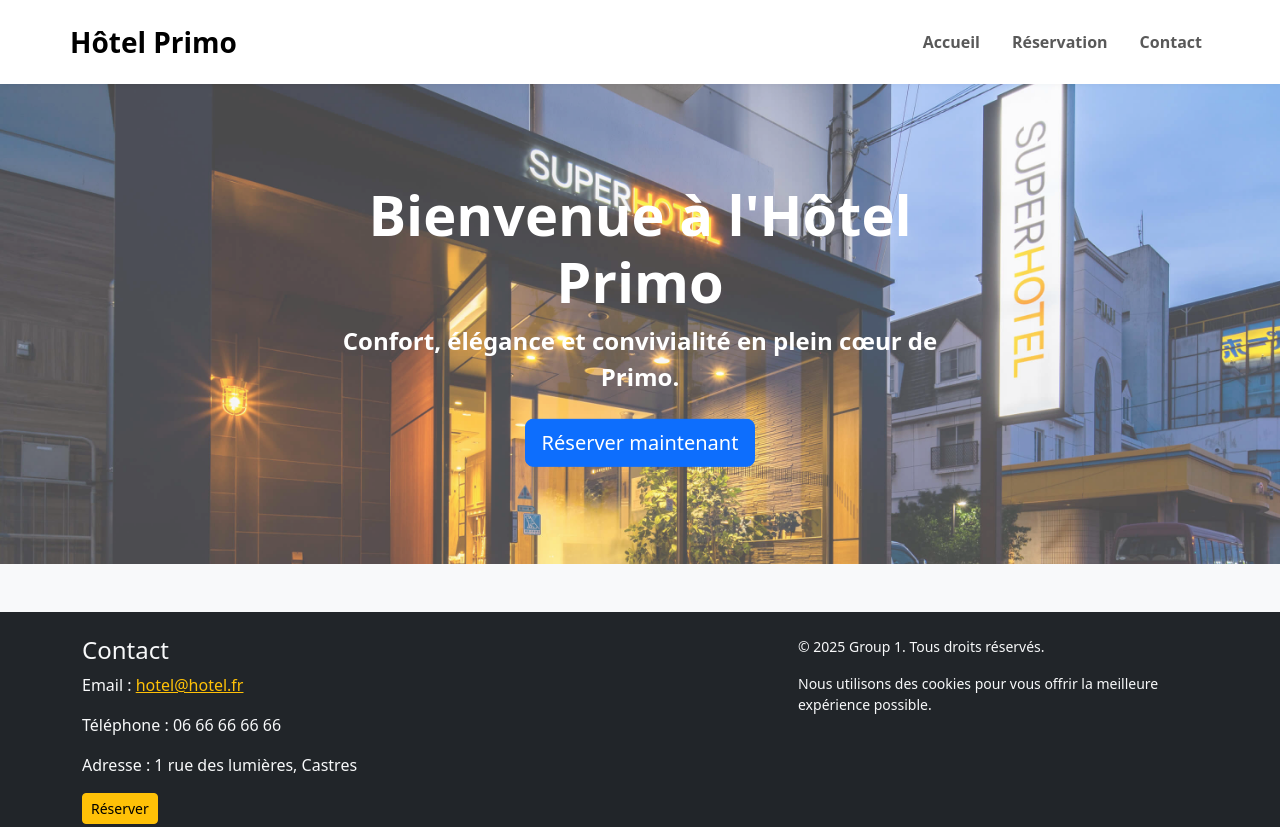
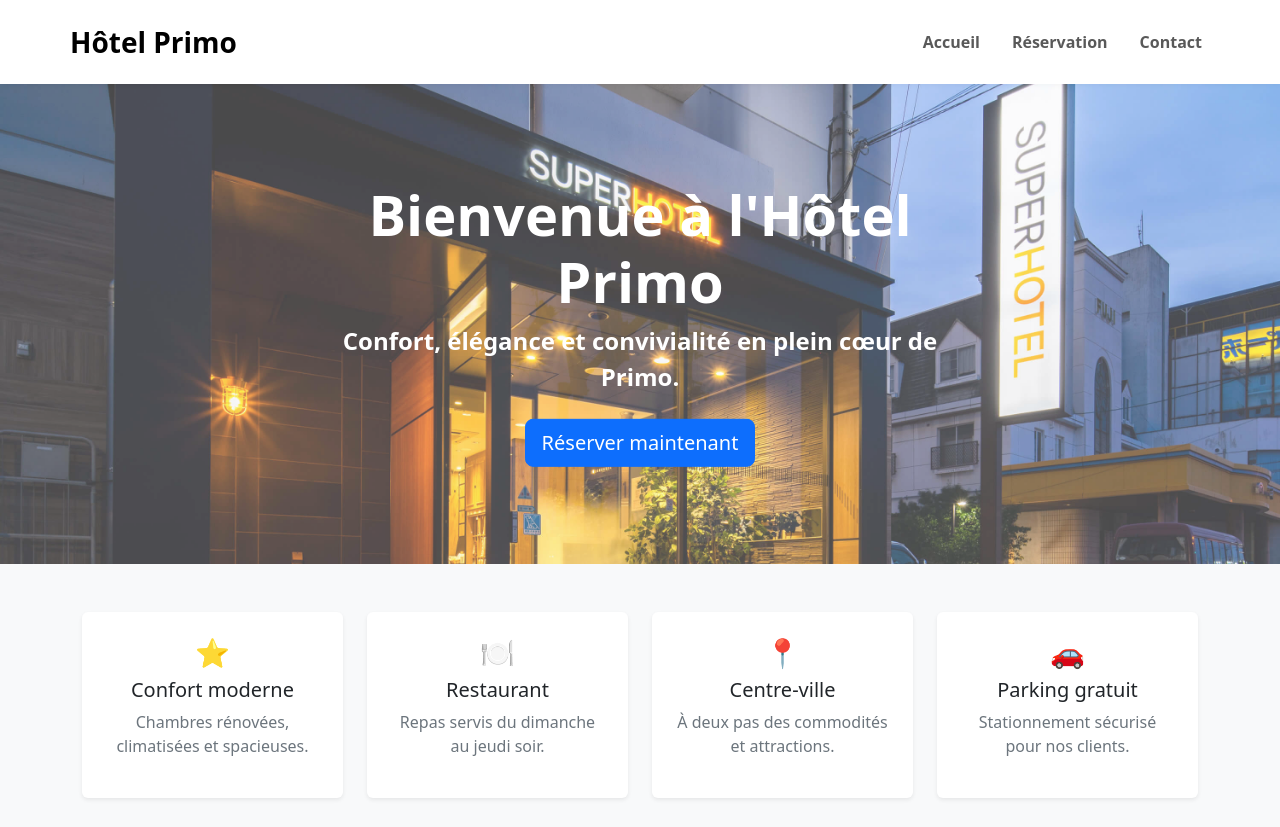
Before and after one commit to RonaldPhub/projet-group1, a plain HTML site: page src/index.html in a window 1280 px wide. Shown: the top 827 px of the page. Drawn offline with nearby package versions, Linux system fonts and the light colour scheme.

Commit message:
Ajout du key feature

```diff
--- a/src/index.html
+++ b/src/index.html
@@ -50,6 +50,43 @@
         </div>
     </section>
 
+    <!-- KEY FEATURES -->
+    <section class="container my-5">
+        <div class="row text-center g-4">
+
+            <div class="col-md-3">
+                <div class="card p-4 border-0 shadow-sm">
+                    <h3>⭐</h3>
+                    <h5>Confort moderne</h5>
+                    <p class="text-secondary">Chambres rénovées, climatisées et spacieuses.</p>
+                </div>
+            </div>
+
+            <div class="col-md-3">
+                <div class="card p-4 border-0 shadow-sm">
+                    <h3>🍽</h3>
+                    <h5>Restaurant</h5>
+                    <p class="text-secondary">Repas servis du dimanche au jeudi soir.</p>
+                </div>
+            </div>
+
+            <div class="col-md-3">
+                <div class="card p-4 border-0 shadow-sm">
+                    <h3>📍</h3>
+                    <h5>Centre-ville</h5>
+                    <p class="text-secondary">À deux pas des commodités et attractions.</p>
+                </div>
+            </div>
+
+            <div class="col-md-3">
+                <div class="card p-4 border-0 shadow-sm">
+                    <h3>🚗</h3>
+                    <h5>Parking gratuit</h5>
+                    <p class="text-secondary">Stationnement sécurisé pour nos clients.</p>
+                </div>
+            </div>
+        </div>
+    </section>
 
 
     <!-- FOOTER -->
```
